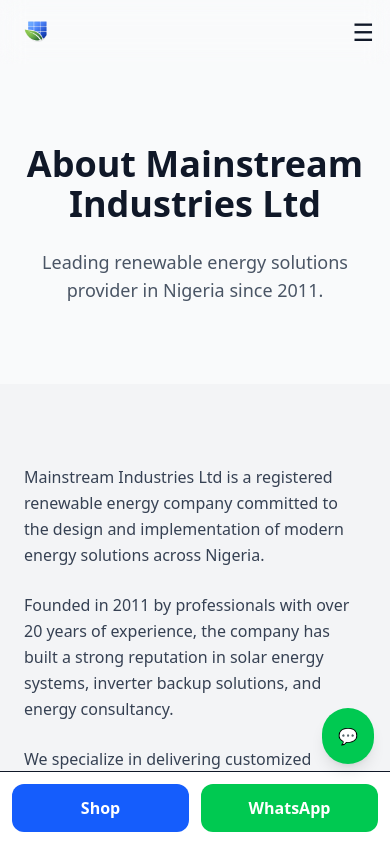
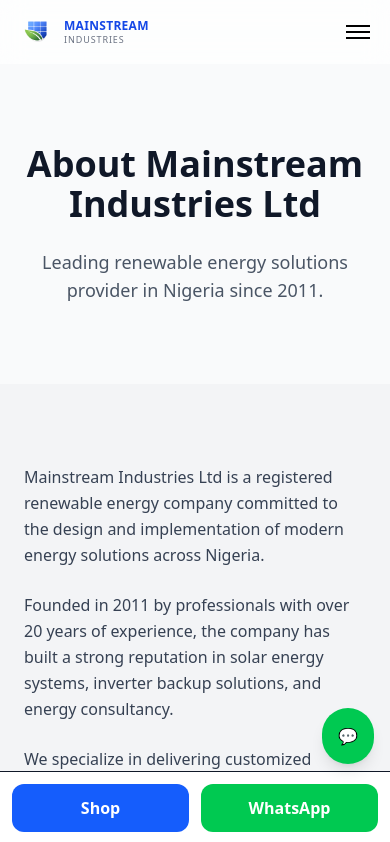
Before and after one commit to sergeambeshi-bit/mainstream-industries, a Next.js app: page /about in a window 390 px wide. Shown: the top 842 px of the page. Built offline with nearby package versions, Linux system fonts and the light colour scheme.

Commit message:
added smooth page transitions for premium navigation experience

```diff
--- a/app/globals.css
+++ b/app/globals.css
@@ -2,29 +2,35 @@
 
 /* 🔥 DESIGN SYSTEM COLORS */
 :root {
-  --primary: #2563eb;      /* blue-600 */
-  --primary-dark: #1d4ed8; /* blue-700 */
-  --dark: #0f172a;         /* slate-900 */
-  --light: #f9fafb;        /* gray-50 */
+  --primary: #2563eb;
+  --primary-dark: #1d4ed8;
+  --dark: #0f172a;
+  --light: #f9fafb;
   --card: #ffffff;
   --border: #f1f5f9;
 
-  /* Base colors */
   --background: #f9fafb;
   --foreground: #111827;
 }
 
-/* Remove conflicting dark mode override (keep things consistent) */
-/* You can reintroduce later properly if needed */
+/* 🔥 BASE STYLES */
+html {
+  scroll-behavior: smooth;
+}
 
-/* 🔥 BASE STYLES */
 body {
   @apply bg-gray-50 text-gray-900 font-sans;
+  -webkit-tap-highlight-color: transparent;
+}
+
+/* Prevent content hiding under mobile CTA */
+body {
+  padding-bottom: 80px;
 }
 
 /* 🔥 LAYOUT SYSTEM */
 .section {
-  @apply py-20 px-4 sm:px-6;
+  @apply py-16 sm:py-20 px-4 sm:px-6;
 }
 
 .container {
@@ -46,29 +52,29 @@
 
 /* 🔥 CARD SYSTEM */
 .card {
-  @apply bg-white border border-gray-100 rounded-2xl shadow-sm hover:shadow-xl transition;
+  @apply bg-white border border-gray-100 rounded-2xl shadow-sm hover:shadow-xl transition duration-300;
 }
 
 /* 🔥 BUTTON SYSTEM */
 .button-primary {
-  @apply bg-blue-600 hover:bg-blue-700 text-white px-6 py-3 rounded-xl font-semibold transition;
+  @apply bg-blue-600 hover:bg-blue-700 text-white px-6 py-3 rounded-xl font-semibold transition duration-200;
 }
 
 .button-secondary {
-  @apply bg-white border border-gray-200 text-gray-900 px-6 py-3 rounded-xl font-semibold transition;
+  @apply bg-white border border-gray-200 text-gray-900 px-6 py-3 rounded-xl font-semibold transition duration-200;
 }
 
 .button-whatsapp {
-  @apply bg-green-500 hover:bg-green-600 text-white px-6 py-3 rounded-xl font-semibold transition;
+  @apply bg-green-500 hover:bg-green-600 text-white px-6 py-3 rounded-xl font-semibold transition duration-200;
 }
 
 /* 🔥 TEXT SYSTEM */
 .text-heading {
-  @apply text-4xl md:text-5xl font-bold;
+  @apply text-3xl sm:text-4xl md:text-5xl font-bold;
 }
 
 .text-subheading {
-  @apply text-3xl font-bold;
+  @apply text-2xl sm:text-3xl font-bold;
 }
 
 .text-body {
@@ -78,3 +84,9 @@
 .text-muted {
   @apply text-gray-600;
 }
+
+/* 🔥 SMOOTH PAGE TRANSITIONS */
+::view-transition-old(root),
+::view-transition-new(root) {
+  animation: none;
+}
--- a/app/layout.tsx
+++ b/app/layout.tsx
@@ -6,6 +6,7 @@
 import Footer from "@/components/Footer";
 import MobileCTA from "@/components/MobileCTA";
 import WhatsAppFloat from "@/components/WhatsAppFloat";
+import PageTransition from "@/components/PageTransition";
 
 const geistSans = Geist({
   variable: "--font-geist-sans",
@@ -34,7 +35,9 @@
         className={`${geistSans.variable} ${geistMono.variable} section-light text-black`}
       >
         <Navbar />
-        {children}
+        <PageTransition>
+         {children}
+        </PageTransition>
         <Footer />
         <MobileCTA />
         <WhatsAppFloat />
--- a/components/Navbar.tsx
+++ b/components/Navbar.tsx
@@ -3,12 +3,12 @@
 import Link from "next/link";
 import Image from "next/image";
 import { useState, useEffect } from "react";
+import { motion, AnimatePresence } from "framer-motion";
 
 export default function Navbar() {
   const [open, setOpen] = useState(false);
   const [scrolled, setScrolled] = useState(false);
 
-  // 🔥 Detect scroll
   useEffect(() => {
     const handleScroll = () => {
       setScrolled(window.scrollY > 10);
@@ -22,16 +22,14 @@
     <header
       className={`sticky top-0 z-50 transition-all duration-300 ${
         scrolled
-          ? "section-light/90 backdrop-blur-md shadow-md border-b border-gray-200"
-          : "section-light/70 backdrop-blur-md"
+          ? "bg-white/90 backdrop-blur-md shadow-md border-b border-gray-200"
+          : "bg-white/70 backdrop-blur-md"
       }`}
     >
       <div className="max-w-7xl mx-auto flex justify-between items-center px-4 sm:px-6 py-3">
 
-        {/* 🔥 UPDATED LOGO WITH COMPANY NAME */}
+        {/* 🔥 LOGO + NAME */}
         <Link href="/" className="flex items-center gap-2">
-
-          {/* Logo */}
           <div className="relative w-10 h-10 md:w-12 md:h-12">
             <Image
               src="/logo-icon.png"
@@ -42,21 +40,18 @@
             />
           </div>
 
-          {/* Company Name */}
-          <div className="leading-tight hidden sm:block">
-            <p className="font-bold text-blue-700 text-sm md:text-base tracking-wide">
+          <div className="leading-tight">
+            <p className="font-bold text-blue-700 text-xs sm:text-sm md:text-base tracking-wide">
               MAINSTREAM
             </p>
-            <p className="text-[10px] md:text-xs text-gray-500 tracking-widest">
+            <p className="text-[9px] sm:text-[10px] md:text-xs text-gray-500 tracking-widest">
               INDUSTRIES
             </p>
           </div>
-
         </Link>
 
         {/* Desktop Menu */}
         <nav className="hidden md:flex items-center gap-10 text-gray-700 font-medium">
-
           {[
             { name: "Home", href: "/" },
             { name: "Shop", href: "/shop" },
@@ -70,12 +65,9 @@
               className="relative group hover:text-blue-600 transition"
             >
               {link.name}
-
-              {/* ✨ Animated underline */}
               <span className="absolute left-0 -bottom-1 w-0 h-[2px] bg-blue-600 transition-all group-hover:w-full"></span>
             </Link>
           ))}
-
         </nav>
 
         {/* Right Side */}
@@ -89,46 +81,72 @@
             WhatsApp
           </a>
 
-          {/* Mobile Menu Button */}
+          {/* 🔥 ANIMATED HAMBURGER */}
           <button
             onClick={() => setOpen(!open)}
-            className="md:hidden text-2xl"
+            className="md:hidden flex flex-col justify-center items-center w-8 h-8 gap-1"
           >
-            ☰
+            <motion.span
+              animate={open ? { rotate: 45, y: 6 } : { rotate: 0, y: 0 }}
+              className="w-6 h-[2px] bg-black block"
+            />
+            <motion.span
+              animate={open ? { opacity: 0 } : { opacity: 1 }}
+              className="w-6 h-[2px] bg-black block"
+            />
+            <motion.span
+              animate={open ? { rotate: -45, y: -6 } : { rotate: 0, y: 0 }}
+              className="w-6 h-[2px] bg-black block"
+            />
           </button>
         </div>
       </div>
 
-      {/* Mobile Dropdown */}
+      {/* 🔥 ANIMATED MOBILE MENU */}
+      <AnimatePresence>
         {open && (
-        <div className="md:hidden bg-white border-t px-4 py-5 space-y-4 shadow-lg">
-
+          <motion.div
+            initial={{ opacity: 0, y: -20 }}
+            animate={{ opacity: 1, y: 0 }}
+            exit={{ opacity: 0, y: -20 }}
+            transition={{ duration: 0.3 }}
+            className="md:hidden bg-white border-t px-4 py-6 space-y-5 shadow-lg"
+          >
             {[
               { name: "Home", href: "/" },
               { name: "Shop", href: "/shop" },
               { name: "Services", href: "/services" },
               { name: "About", href: "/about" },
               { name: "Contact", href: "/contact" },
-          ].map((link) => (
+            ].map((link, i) => (
+              <motion.div
+                key={link.name}
+                initial={{ opacity: 0, x: -20 }}
+                animate={{ opacity: 1, x: 0 }}
+                transition={{ delay: i * 0.05 }}
+              >
                 <Link
-              key={link.name}
                   href={link.href}
                   onClick={() => setOpen(false)}
-              className="block"
+                  className="block text-lg font-medium"
                 >
                   {link.name}
                 </Link>
+              </motion.div>
             ))}
 
-          <a
-            href="https://wa.me/234XXXXXXXXXX"
+            <motion.a
+              href="https://wa.me/2347064493699"
+              initial={{ opacity: 0 }}
+              animate={{ opacity: 1 }}
+              transition={{ delay: 0.3 }}
               className="block bg-green-500 text-white text-center py-3 rounded-xl font-semibold"
             >
               WhatsApp
-          </a>
-
-        </div>
+            </motion.a>
+          </motion.div>
         )}
+      </AnimatePresence>
     </header>
   );
 }
--- /dev/null
+++ b/components/PageTransition.tsx
@@ -0,0 +1,16 @@
+"use client";
+
+import { motion } from "framer-motion";
+
+export default function PageTransition({ children }: { children: React.ReactNode }) {
+  return (
+    <motion.div
+      initial={{ opacity: 0, y: 10 }}
+      animate={{ opacity: 1, y: 0 }}
+      exit={{ opacity: 0, y: -10 }}
+      transition={{ duration: 0.4, ease: "easeOut" }}
+    >
+      {children}
+    </motion.div>
+  );
+}
```
Lines whose indentation alone changed are shown as unchanged.
